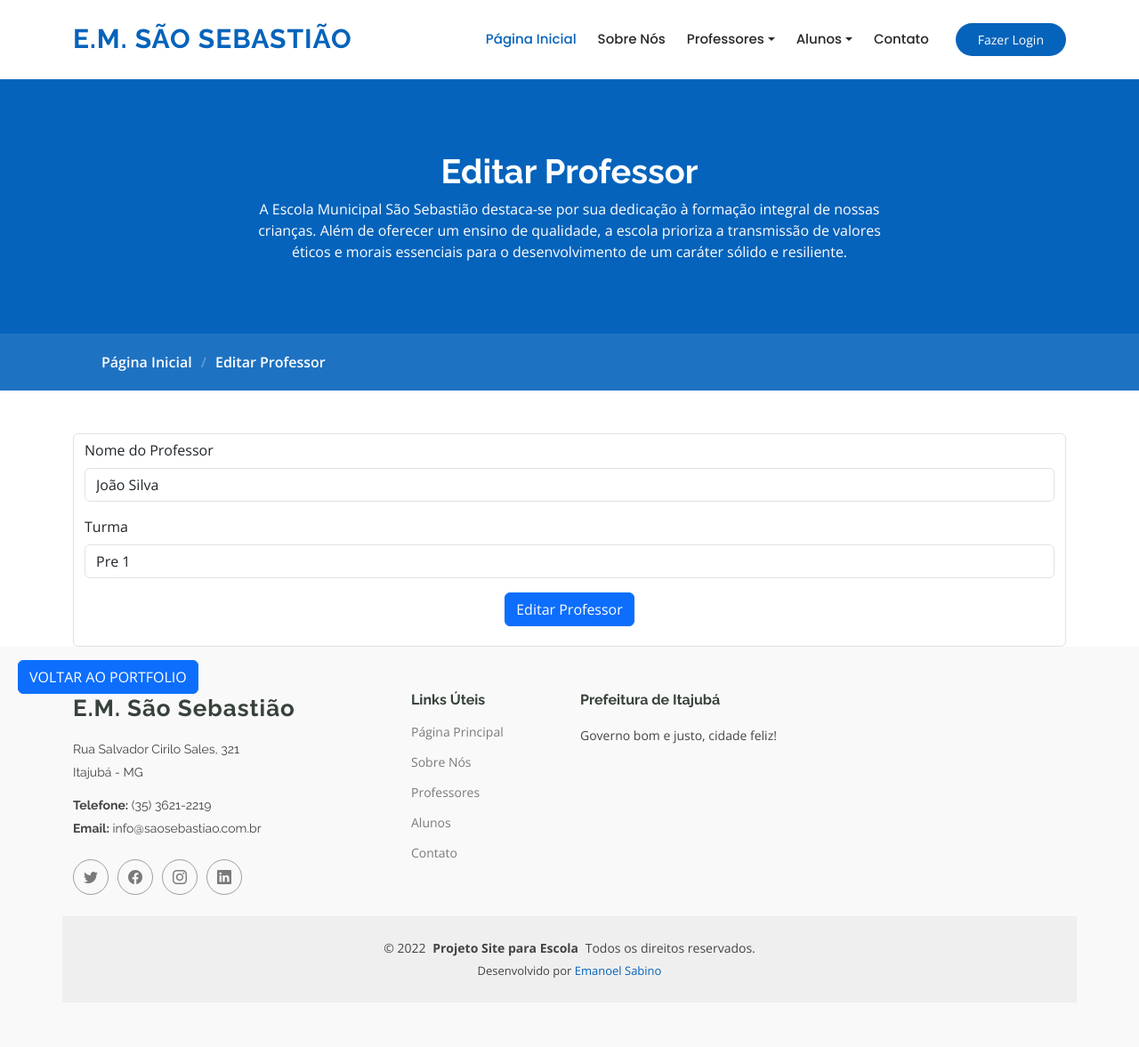
After one commit to emanoelsabino/website-escola, a Flask app: page /editar_professor/1 in a window 1280 px wide. The commit adds this page. Shown: the whole page at 89% size. Run offline with Flask 3, Linux system fonts and the light colour scheme; data comes from the database, SQL or seed files in the repository; both versions use the stored data as it was after the commit; some libraries are stand-ins or nearby versions.

Commit message:
add funcionalidade de editar e excluir professores

```diff
--- a/app.py
+++ b/app.py
@@ -2,11 +2,12 @@ from flask import Flask
 from flask import render_template
 from flask import request
 from flask import redirect
+from flask import flash
 from flask_sqlalchemy import SQLAlchemy
 
 
 app = Flask(__name__)
-
+app.secret_key = "1qaz2wsx3edc"
 # Intanciando o banco de dados
 app.config["SQLALCHEMY_DATABASE_URI"] = "sqlite:///escola.db"
 db = SQLAlchemy()
@@ -80,6 +81,32 @@ def cadastrar_professor():
     else:
         return render_template("cadastrar_professor.html")
 
+@app.route("/editar_professor/<int:id_professor>", methods=["GET", "POST"])
+def editar_professor(id_professor):
+    if request.method == "POST":
+        dados_editados = request.form
+        professor = db.session.execute(db.select(Professor).filter(Professor.id_professor == id_professor)).scalar()
+
+        professor.nome_professor = dados_editados['nome_professor']
+        professor.turma = dados_editados['turma']
+
+        db.session.commit()
+        return redirect("/listar_professores")
+    else:
+        professor = db.session.execute(db.select(Professor).filter(Professor.id_professor == id_professor)).scalar()
+        return render_template("editar_professor.html", professor=professor)
+
+@app.route("/deletar_professor/<int:id_professor>")
+def deletar_produto(id_professor):
+    flash('Produto excluido com sucesso!')
+    try:
+        professor_deletado = db.session.execute(db.select(Professor).filter(Professor.id_professor == id_professor)).scalar()
+        db.session.delete(professor_deletado)
+        db.session.commit()
+    except:
+        flash('Erro ao excluir o Produto!')
+    return redirect("/listar_professores")
+
 @app.route("/listar_alunos")
 def listar_alunos():
     alunos = db.session.execute(db.select(Aluno)).scalars()
--- /dev/null
+++ b/templates/editar_professor.html
@@ -0,0 +1,56 @@
+{% extends 'base.html' %}
+
+{% block content %}
+<main class="main">
+<div class="paginas">
+    <!-- Page Title -->
+    <div class="page-title" data-aos="fade">
+        <div class="heading">
+            <div class="container">
+            <div class="row d-flex justify-content-center text-center">
+                <div class="col-lg-8">
+                <h1>Editar Professor</h1>
+                <p class="mb-0">A Escola Municipal São Sebastião destaca-se por sua dedicação à formação integral de nossas crianças. Além de oferecer um ensino de qualidade, a escola prioriza a transmissão de valores éticos e morais essenciais para o desenvolvimento de um caráter sólido e resiliente.</p>
+                </div>
+            </div>
+            </div>
+        </div>
+        <nav class="breadcrumbs">
+            <div class="container">
+            <ol>
+                <li><a href="{{ url_for('index') }}">Página Inicial</a></li>
+                <li class="current">Editar Professor</li>
+            </ol>
+            </div>
+        </nav>
+    </div><!-- End Page Title -->
+    <br><br>
+
+    <div class="container" data-aos="fade-up" data-aos-delay="200">
+        <div class="d-flex justify-content-center">
+        <form action="{{ url_for('editar_professor', id_professor=professor.id_professor) }}" class="form-control" method="post" enctype="multipart/form-data">
+            <div class="mb-3">
+                <label for="nome_professor" class="form-label">Nome do Professor</label>
+                <input value="{{ professor.nome_professor }}" type="text" class="form-control" name="nome_professor" required>
+            </div>
+            <div class="mb-3">
+                <label for="turma" class="form-label">Turma</label>
+                <select name="turma" id="turma" class="form-control">
+                    <option value="{{ professor.turma }}">{{ professor.turma }}</option>
+                    <option value="Pre 1">Pré 1</option>
+                    <option value="Pre 2">Pré 2</option>
+                    <option value="Primeiro Ano">Primeiro Ano</option>
+                    <option value="Segundo Ano">Segundo Ano</option>
+                    <option value="Terceiro Ano">Terceiro Ano</option>
+                </select>
+            </div>
+            <div class="d-flex justify-content-center">
+                <button type="submit" class="btn btn-primary mb-3">Editar Professor</button>
+            </div>
+        </form>
+        </div>
+
+    </div>
+</div>
+</main>
+{% endblock %}
--- a/templates/professores.html
+++ b/templates/professores.html
@@ -43,7 +43,9 @@
             <td>{{ professor.id_professor }}</td>
             <td>{{ professor.nome_professor }}</td>
             <td>{{ professor.turma }}</td>
-            <td><a class="btn-editar">Editar</a><a class="btn-excluir">Excuir</a></td>
+            <td>
+                <a class="btn-editar" href="{{ url_for('editar_professor', id_professor=professor.id_professor) }}">Editar</a>
+                <a class="btn-excluir" href="{{url_for('deletar_produto', id_professor=professor.id_professor)}}" onclick="return confirm('Deseja realmente deletar esse professor?')">Excuir</a></td>
             </tr>
             {% endfor %}
         </tbody>
```
Also changed, not shown: instance/escola.db.
